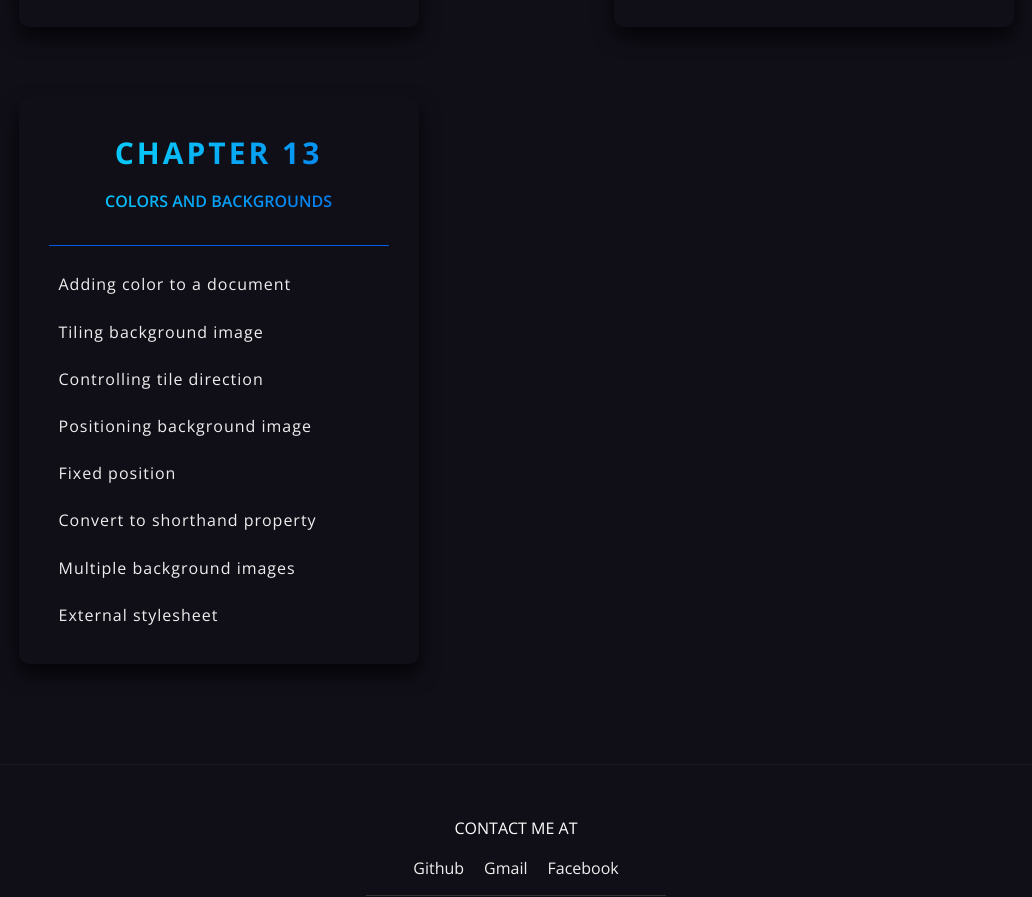
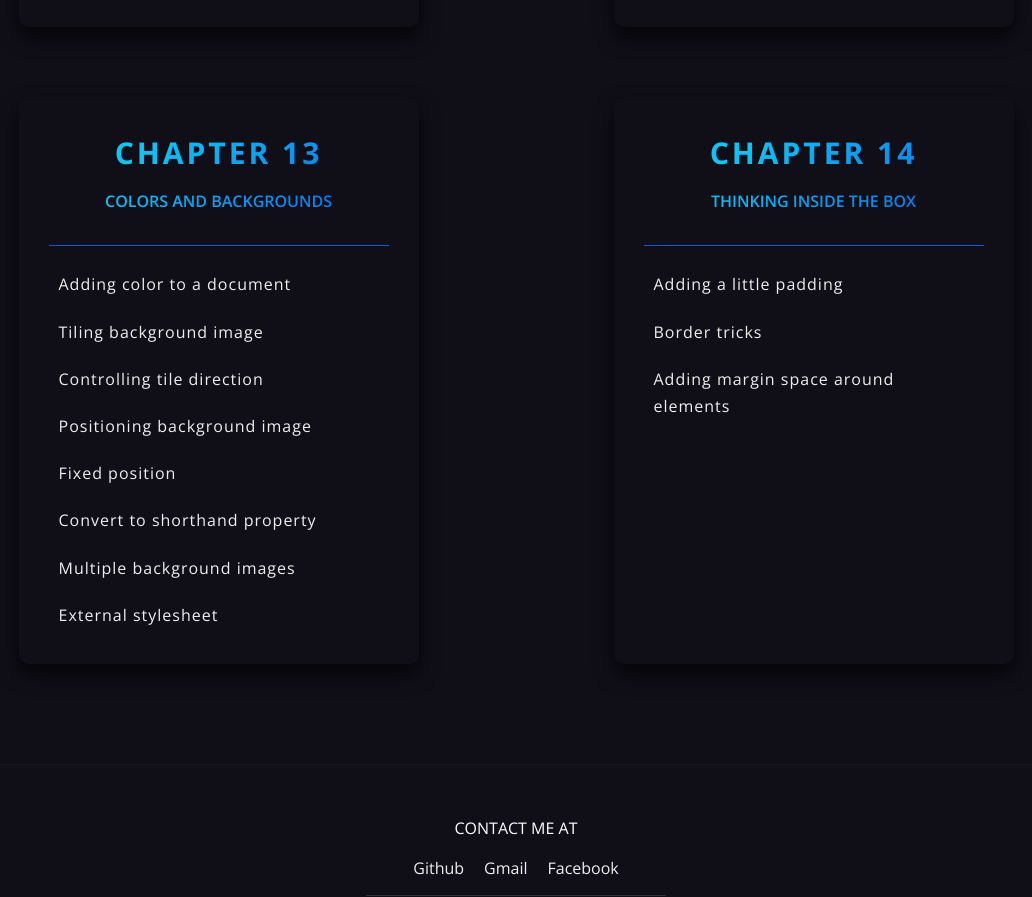
Before and after one commit to DalatCoder/hoc-phan-thiet-ke-web, a website: page all_css.html in a window 1280 px wide. Shown: the part 1473-2370 px from the top of the page, without its empty margins (124-1156 px from the left). Drawn offline with nearby package versions, Linux system fonts and the light colour scheme.

Commit message:
Bo sung lab15

```diff
--- a/all_css.html
+++ b/all_css.html
@@ -190,6 +190,35 @@
       </ul>
     </div>
 
+    <div class="exercise">
+      <h3 class="heading-tertiary heading-tertiary--css">
+        <span class="heading-tertiary--main">Chapter 14</span>
+        <span class="heading-tertiary--sub">Thinking inside the box</span>
+      </h3>
+      <ul class="exercise-details">
+        <li class="exercise-details__item">
+          <a href="labs/CSS/chapter_14/exercise.14-1/index.html"
+            class="exercise-details__link exercise-details__link--css">
+            Adding a little padding
+          </a>
+        </li>
+        <li class="exercise-details__item">
+          <a href="labs/CSS/chapter_14/exercise.14-2/index.html"
+            class="exercise-details__link exercise-details__link--css">
+            Border tricks
+          </a>
+        </li>
+        <li class="exercise-details__item">
+          <a href="labs/CSS/chapter_14/exercise.14-3/index.html"
+            class="exercise-details__link exercise-details__link--css">
+            Adding margin space around elements
+          </a>
+        </li>
+      </ul>
+    </div>
+
+
+
   </main>
 
 
```
